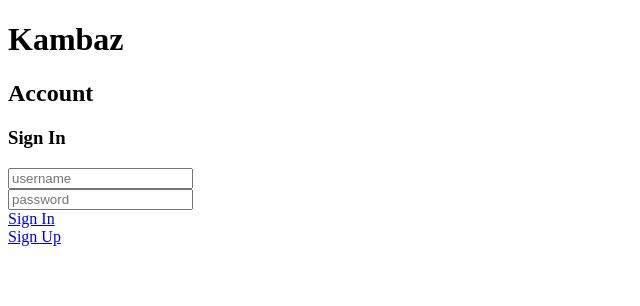
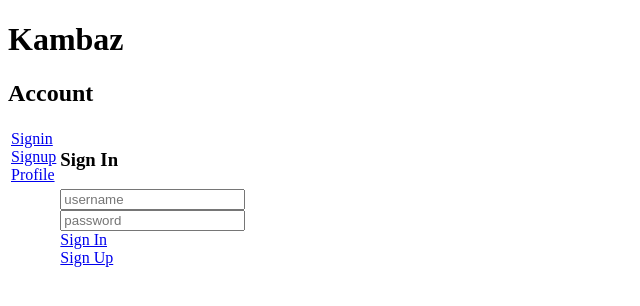
Before and after one commit to IbrahimaST/kambaz, a React (Vite) app: page /#/Kambaz/Account/Signin in a window 1280 px wide. Shown: the top 306 px of the page, without its empty margins (0-640 px from the left). Built offline with nearby package versions, Linux system fonts and the light colour scheme.

Commit message:
Added AccountNavigation component

```diff
--- /dev/null
+++ b/src/Kambaz/Account/AccountNavigation.tsx
@@ -0,0 +1,14 @@
+import React from "react";
+import { Link } from "react-router-dom";
+
+const AccountNavigation = () => {
+  return (
+    <div id="wd-account-navigation">
+      <Link to={"../Signin"}>Signin</Link> <br />
+      <Link to={"../Signup"}>Signup</Link> <br />
+      <Link to={"../Profile"}>Profile</Link>
+    </div>
+  );
+};
+
+export default AccountNavigation;
--- a/src/Kambaz/Account/index.tsx
+++ b/src/Kambaz/Account/index.tsx
@@ -2,17 +2,27 @@ import { Routes, Route, Navigate } from "react-router";
 import Signin from "./Signin";
 import Profile from "./Profile";
 import Signup from "./Signup";
+import AccountNavigation from "./AccountNavigation";
 
 export default function Account() {
   return (
     <div id="wd-account-screen">
       <h2>Account</h2>
+      <table>
+        <tr>
+          <td valign="top">
+            <AccountNavigation />
+          </td>
+          <td valign="top">
             <Routes>
               <Route path="/" element={<Navigate to={"Signin"} />} />
               <Route path="/Signin" element={<Signin />} />
               <Route path="/Profile" element={<Profile />} />
               <Route path="/Signup" element={<Signup />} />
             </Routes>
+          </td>
+        </tr>
+      </table>
     </div>
   );
 }
```
Lines whose indentation alone changed are shown as unchanged.
